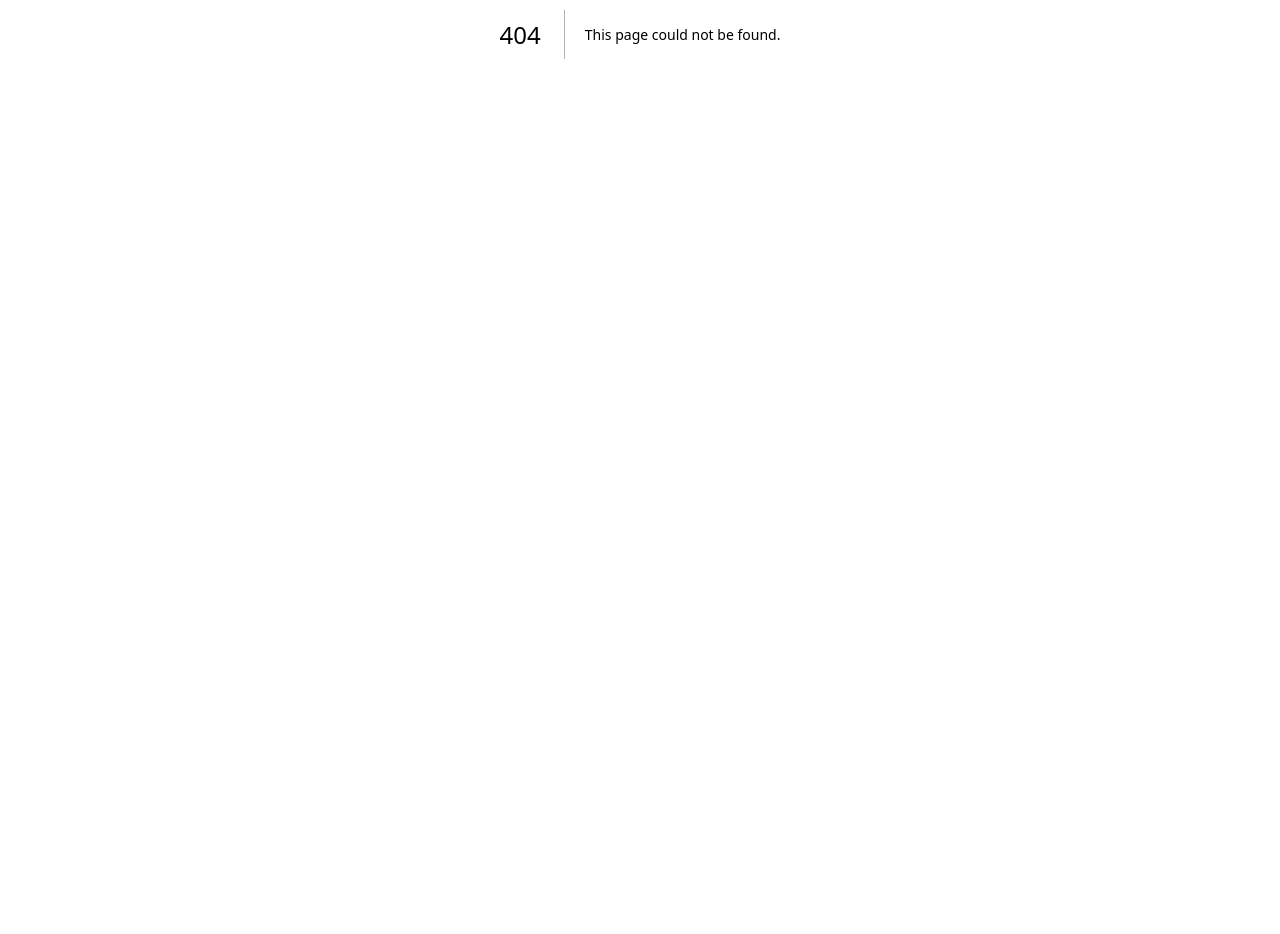
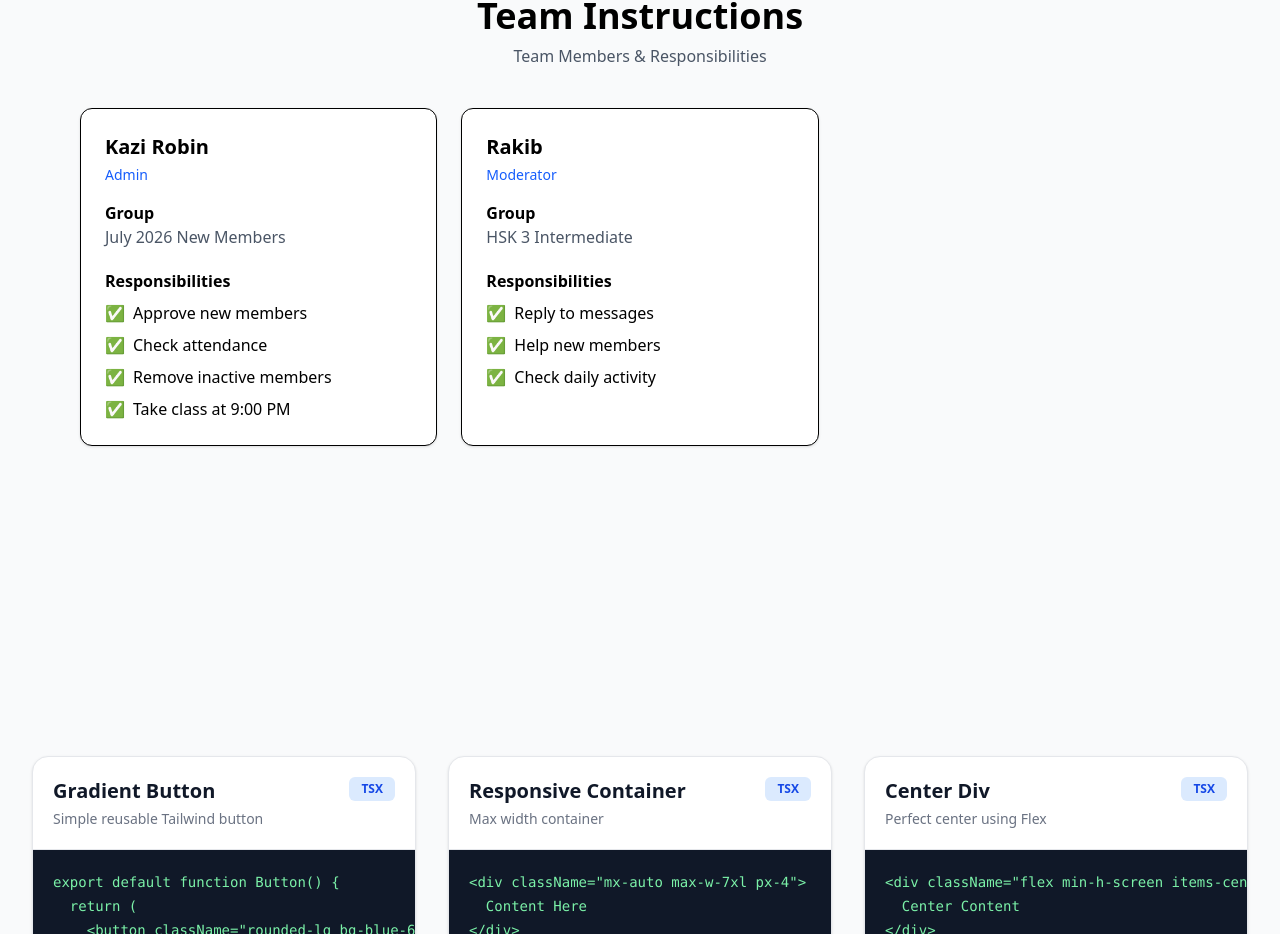
Before and after one commit to kazirobin/lcwkr, a Next.js app: page /msg in a window 1280 px wide. Before the commit this address had no page. Shown: the part 431-1365 px from the top of the page. Before the commit the page ends 865 px from the top, so only its background shows below. Built offline with nearby package versions, Linux system fonts and the light colour scheme.

Commit message:
team msg

```diff
--- /dev/null
+++ b/app/data/msgs.ts
@@ -0,0 +1,43 @@
+export type Snippet = {
+  id: number;
+  title: string;
+  description: string;
+  language: "tsx" | "ts" | "jsx" | "js" | "css" | "html";
+  code: string;
+};
+
+export const snippets: Snippet[] = [
+  {
+    id: 1,
+    title: "Gradient Button",
+    description: "Simple reusable Tailwind button",
+    language: "tsx",
+    code: `export default function Button() {
+  return (
+    <button className="rounded-lg bg-blue-600 px-4 py-2 font-medium text-white hover:bg-blue-700 transition">
+      Click Me
+    </button>
+  );
+}`,
+  },
+
+  {
+    id: 2,
+    title: "Responsive Container",
+    description: "Max width container",
+    language: "tsx",
+    code: `<div className="mx-auto max-w-7xl px-4">
+  Content Here
+</div>`,
+  },
+
+  {
+    id: 3,
+    title: "Center Div",
+    description: "Perfect center using Flex",
+    language: "tsx",
+    code: `<div className="flex min-h-screen items-center justify-center">
+  Center Content
+</div>`,
+  },
+];
--- /dev/null
+++ b/app/data/team.ts
@@ -0,0 +1,26 @@
+export const team = [
+  {
+    id: 1,
+    name: "Kazi Robin",
+    role: "Admin",
+    group: "July 2026 New Members",
+    tasks: [
+      "Approve new members",
+      "Check attendance",
+      "Remove inactive members",
+      "Take class at 9:00 PM",
+    ],
+  },
+
+  {
+    id: 2,
+    name: "Rakib",
+    role: "Moderator",
+    group: "HSK 3 Intermediate",
+    tasks: [
+      "Reply to messages",
+      "Help new members",
+      "Check daily activity",
+    ],
+  },
+];
--- /dev/null
+++ b/app/msg/page.tsx
@@ -0,0 +1,89 @@
+import TeamCard from "@/components/TeamCard";
+import CodeCard from "../../components/MsgCard";
+import { snippets } from "../data/msgs";
+import { team } from "../data/team";
+
+export const metadata = {
+  title: "Component Library",
+  description: "Reusable code snippets",
+};
+
+export default function LibraryPage() {
+  return (
+    <main className="min-h-screen bg-gray-50 py-12">
+      <div className="mx-auto max-w-7xl px-4 sm:px-6 lg:px-8">
+        {/* Header */}
+        <div className="mb-12 text-center">
+          <span className="inline-flex rounded-full border border-blue-200 bg-blue-100 px-4 py-1 text-sm font-medium text-blue-700">
+            🚀 বার্তা স্টোর
+          </span>
+
+          <h1 className="mt-5 text-4xl font-extrabold tracking-tight text-gray-900">
+            প্রয়োজনীয় বার্তাটি কপি করুন
+          </h1>
+
+          <p className="mx-auto mt-4 max-w-2xl text-gray-600">
+            এখান থেকে আপনার প্রয়োজনীয় বার্তাটি সহজেই
+            <br />
+            কপি করে প্রয়োজনে ব্যবহার করতে পারবেন।
+
+
+          </p>
+
+          <div className="mt-6 inline-flex rounded-xl bg-white px-5 py-3 shadow-md">
+            <span className="font-semibold text-gray-900">
+              {snippets.length} Msg Available
+            </span>
+          </div>
+        </div>
+        <main className="min-h-screen bg-gray-50 py-10">
+      <div className="mx-auto max-w-6xl px-4">
+
+        <div className="mb-10 text-center">
+          <h1 className="text-4xl font-bold">
+            Team Instructions
+          </h1>
+
+          <p className="mt-2 text-gray-600">
+            Team Members & Responsibilities
+          </p>
+        </div>
+
+        <div className="grid gap-6 md:grid-cols-2 lg:grid-cols-3">
+          {team.map((member) => (
+            <TeamCard
+              key={member.id}
+              name={member.name}
+              role={member.role}
+              group={member.group}
+              tasks={member.tasks}
+            />
+          ))}
+        </div>
+
+      </div>
+    </main>
+
+        {/* Grid */}
+        <div className="grid gap-8 md:grid-cols-2 xl:grid-cols-3">
+          {snippets.map((snippet) => (
+            <CodeCard
+              key={snippet.id}
+              title={snippet.title}
+              description={snippet.description}
+              language={snippet.language}
+              code={snippet.code}
+            />
+          ))}
+        </div>
+
+        {/* Footer */}
+        <div className="mt-20 border-t border-gray-200 pt-8 text-center">
+          <p className="text-sm text-gray-500">
+            Built with ❤️ using Next.js + TypeScript + Tailwind CSS
+          </p>
+        </div>
+      </div>
+    </main>
+  );
+}
--- /dev/null
+++ b/components/MsgCard.tsx
@@ -0,0 +1,72 @@
+"use client";
+
+import { useState } from "react";
+
+type Props = {
+  title: string;
+  description: string;
+  language: string;
+  code: string;
+};
+
+export default function MsgCard({
+  title,
+  description,
+  language,
+  code,
+}: Props) {
+  const [copied, setCopied] = useState(false);
+
+  const copyCode = async () => {
+    await navigator.clipboard.writeText(code);
+    setCopied(true);
+
+    setTimeout(() => {
+      setCopied(false);
+    }, 2000);
+  };
+
+  return (
+    <div className="overflow-hidden rounded-2xl border border-gray-200 bg-white shadow-sm transition duration-300 hover:shadow-lg">
+      {/* Header */}
+      <div className="border-b border-gray-200 p-5">
+        <div className="flex items-start justify-between gap-4">
+          <div>
+            <h2 className="text-xl font-bold text-gray-900">{title}</h2>
+
+            <p className="mt-1 text-sm text-gray-500">{description}</p>
+          </div>
+
+          <span className="rounded-md bg-blue-100 px-3 py-1 text-xs font-semibold uppercase text-blue-700">
+            {language}
+          </span>
+        </div>
+      </div>
+
+      {/* Code */}
+      <div className="overflow-x-auto bg-gray-900">
+        <pre className="p-5 text-sm leading-6 text-green-300">
+          <code>{code}</code>
+        </pre>
+      </div>
+
+      {/* Footer */}
+      <div className="flex items-center justify-between p-5">
+        <span className="text-sm text-gray-500">
+          {code.split("\n").length} Lines
+        </span>
+
+        <button
+          onClick={copyCode}
+          className={`rounded-lg px-4 py-2 text-sm font-medium text-white transition ${
+            copied
+              ? "bg-green-600"
+              : "bg-blue-600 hover:bg-blue-700"
+          }`}
+        >
+          {copied ? "✅ Copied!" : "📋 Copy Code"}
+        </button>
+      </div>
+    </div>
+  );
+}
--- /dev/null
+++ b/components/TeamCard.tsx
@@ -0,0 +1,44 @@
+type Props = {
+  name: string;
+  role: string;
+  group: string;
+  tasks: string[];
+};
+
+export default function TeamCard({
+  name,
+  role,
+  group,
+  tasks,
+}: Props) {
+  return (
+    <div className="rounded-xl border bg-white p-6 shadow-sm">
+      <h2 className="text-xl font-bold">{name}</h2>
+
+      <p className="mt-1 text-sm text-blue-600 font-medium">
+        {role}
+      </p>
+
+      <div className="mt-4">
+        <p className="font-semibold">Group</p>
+
+        <p className="text-gray-600">{group}</p>
+      </div>
+
+      <div className="mt-5">
+        <p className="font-semibold mb-2">
+          Responsibilities
+        </p>
+
+        <ul className="space-y-2">
+          {tasks.map((task, index) => (
+            <li key={index} className="flex gap-2">
+              <span>✅</span>
+              <span>{task}</span>
+            </li>
+          ))}
+        </ul>
+      </div>
+    </div>
+  );
+}
```
